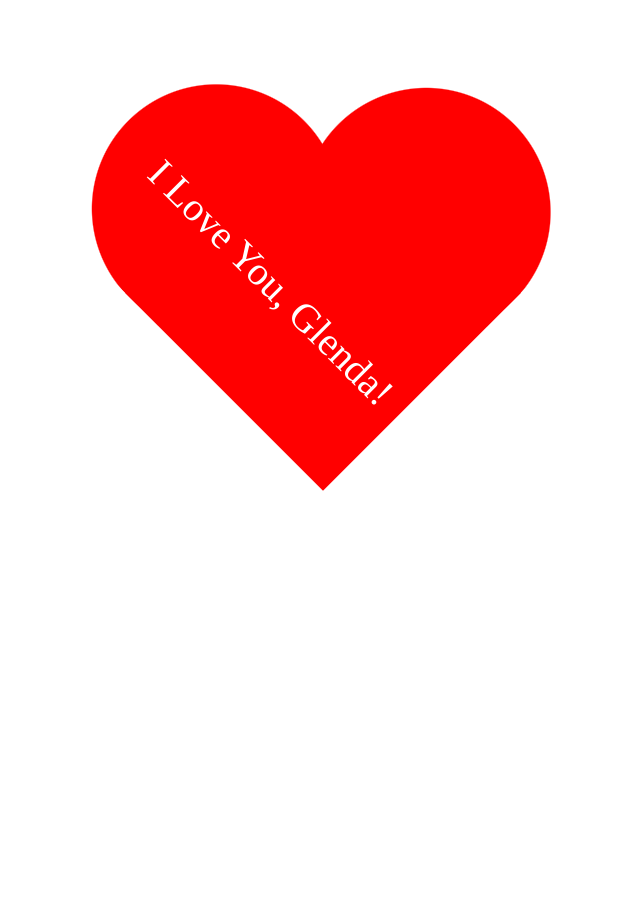
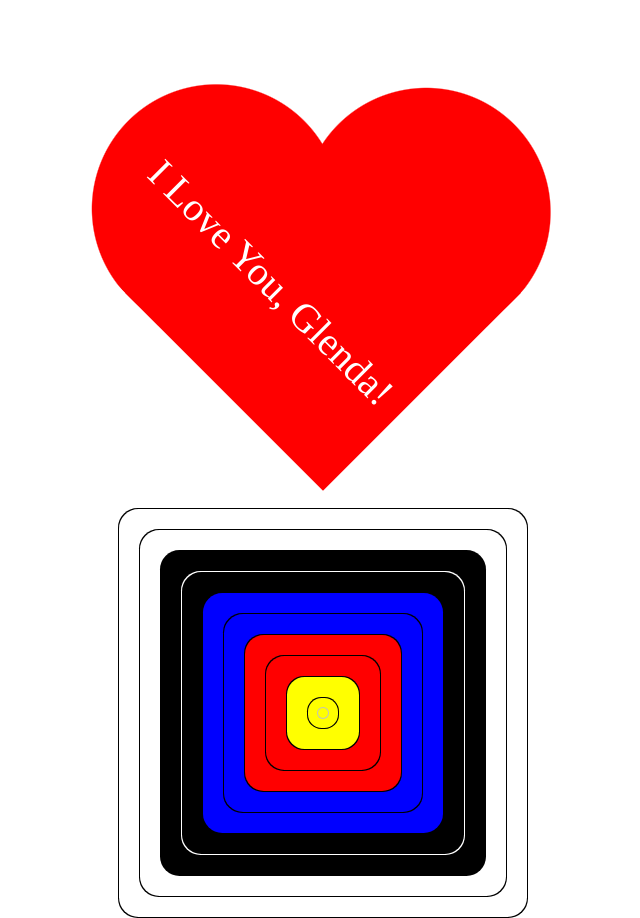
Before and after one commit to bryanstephens/playing-with-css, a website: page app/index.html in a window 1280 px wide. Shown: the whole page, without its empty margins (317-957 px from the left). Before the commit the page ends 800 px from the top, so only its background shows below. Drawn offline with Linux system fonts and the light colour scheme.

Commit message:
Adding archery target

```diff
--- a/app/css/styles.css
+++ b/app/css/styles.css
@@ -1,4 +1,8 @@
-div {
+div.canvas {
+  width: 100%;
+  height: 500px;
+}
+div#glenda-love {
   width: 400px;
   height: 400px;
   margin: auto;
@@ -6,8 +10,7 @@ div {
   bottom: 0;
   left: 0;
   right: 0;
-  background:
-              radial-gradient(125px at 125px 276px, red 99%, transparent 100%),
+  background: radial-gradient(125px at 125px 276px, red 99%, transparent 100%),
               radial-gradient(125px at 276px 130px, red 99%, transparent 100%),
               radial-gradient(30px at 250px 250px, red 99%, transparent 100%),
               linear-gradient(-45deg, red 35%, transparent 35%)
@@ -21,3 +24,34 @@ div {
   font-size: 40px;
   color: white;
 }
+
+div#archery-target {
+  width: 10px;
+  height: 10px;
+  margin: auto;
+  margin-top: 200px;
+  background: yellow;
+  border-radius: 50%;
+  box-shadow: 0 0 0 1px silver,
+              0 0 0 10px yellow,
+              0 0 0 11px black,
+              0 0 0 31px yellow,
+              0 0 0 32px black,
+              0 0 0 52px red,
+              0 0 0 53px black,
+              0 0 0 73px red,
+              0 0 0 74px black,
+              0 0 0 94px blue,
+              0 0 0 95px black,
+              0 0 0 115px blue,
+              0 0 0 116px black,
+              0 0 0 136px black,
+              0 0 0 137px white,
+              0 0 0 157px black,
+              0 0 0 158px black,
+              0 0 0 178px white,
+              0 0 0 179px black,
+              0 0 0 199px white,
+              0 0 0 200px black
+              ;
+}
--- a/app/index.html
+++ b/app/index.html
@@ -3,6 +3,11 @@
     <link rel="stylesheet" type="text/css" href="css/styles.css">
   </head>
   <body>
-    <div>I Love You, Glenda!&nbsp;&nbsp;</div>
+    <div class="canvas">
+      <div id="glenda-love">I Love You, Glenda!&nbsp;&nbsp;</div>
+    </div>
+    <div class="canvas">
+      <div id="archery-target"></div>
+    </div>
   </body>
 </html>
```
